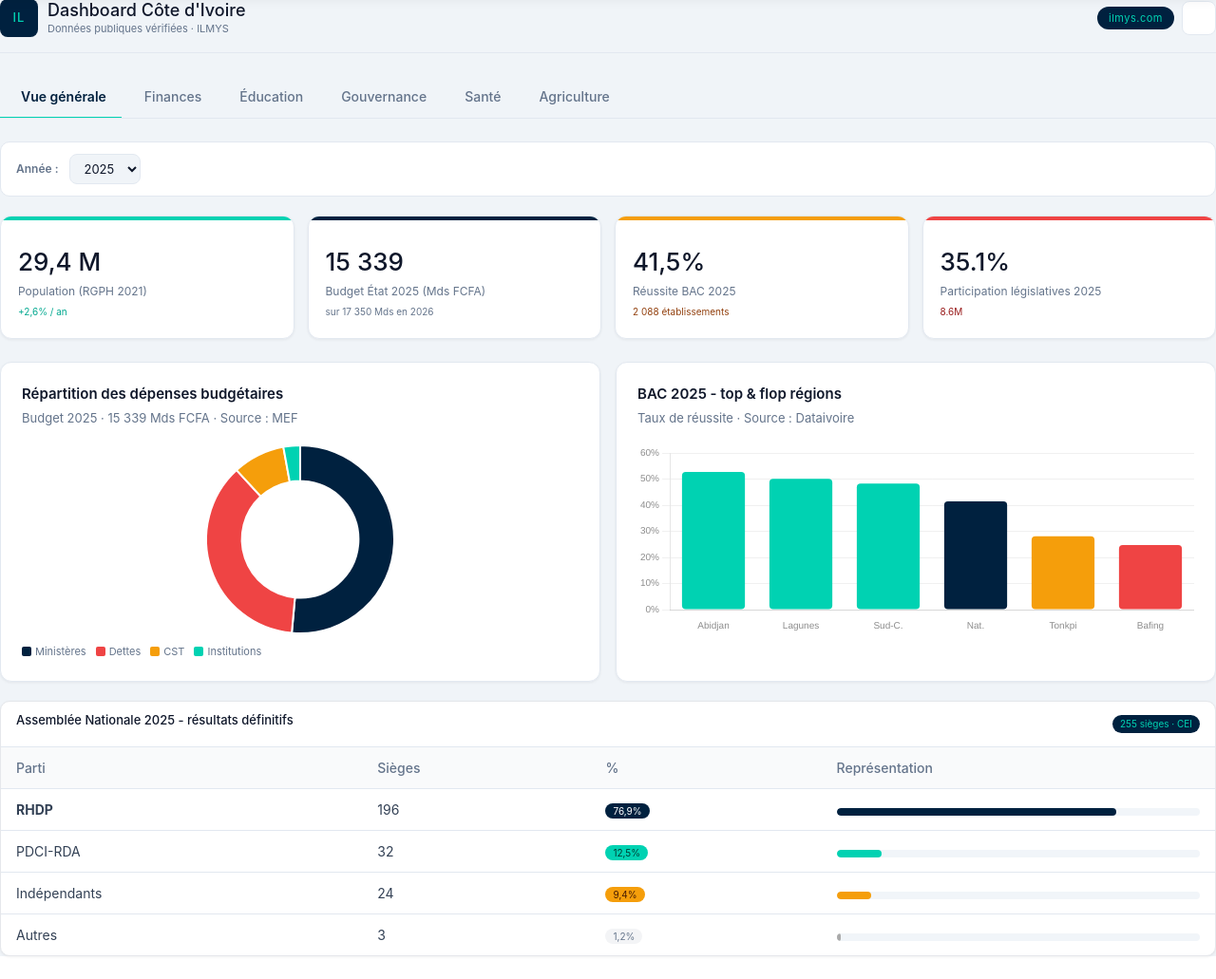
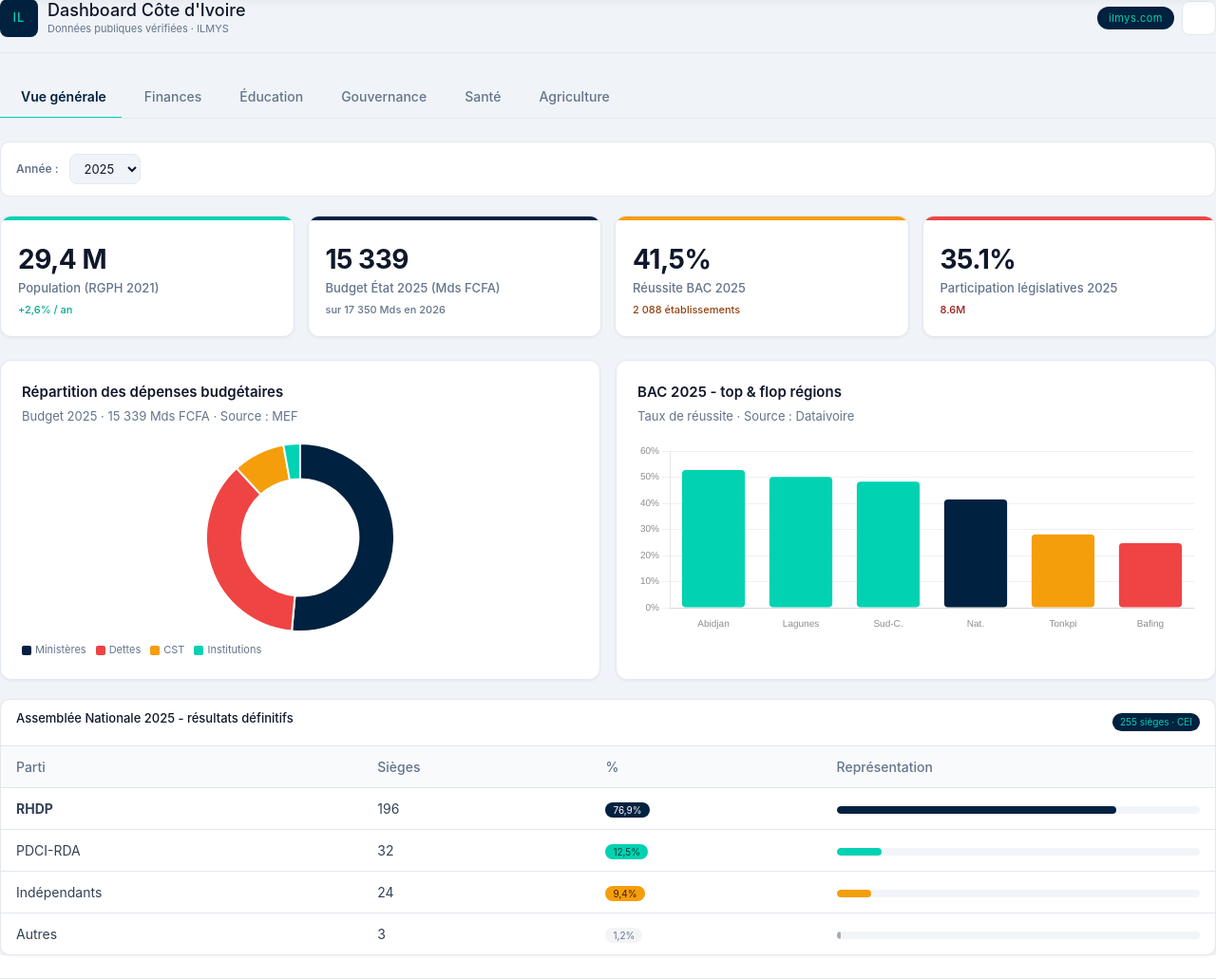
Before and after one commit to lynol/ilmys, a Flask app: page /dashboard in a window 1280 px wide. Shown: the part 69-1100 px from the top of the page at 95% size. Run offline with Flask 3, Linux system fonts and the light colour scheme; data that the repository does not hold is empty; some libraries are stand-ins or nearby versions.

Commit message:
Dashboard MAJ

```diff
--- a/templates/dashboard.html
+++ b/templates/dashboard.html
@@ -78,34 +78,34 @@
 
                 <div class="dash-kpi">
                     <div class="dash-kpi-stripe" style="background:#00d2b2"></div>
-                    <i class="ti ti-users" style="font-size:22px;color:#00d2b2;margin-bottom:8px;display:block"></i>
-                    <div style="font-size:20px;font-weight:500;color:var(--d-noir)">29,4 M</div>
-                    <div style="font-size:11px;color:var(--d-muted);margin-top:3px">Population (RGPH 2021)</div>
-                    <div style="font-size:10px;color:#00a88f;margin-top:5px">+2,6% / an</div>
+                    <i class="ti ti-users kpi-icon" style="color:#00d2b2" aria-hidden="true"></i>
+                    <div class="kpi-val">29,4 M</div>
+                    <div class="kpi-label">Population (RGPH 2021)</div>
+                    <div class="kpi-sub" style="color:#00a88f">+2,6% / an</div>
                 </div>
 
                 <div class="dash-kpi">
                     <div class="dash-kpi-stripe" style="background:#00213f"></div>
-                    <i class="ti ti-cash" style="font-size:22px;color:#00213f;margin-bottom:8px;display:block"></i>
-                    <div style="font-size:20px;font-weight:500;color:var(--d-noir)" id="kpi-budget">15 339</div>
-                    <div style="font-size:11px;color:var(--d-muted);margin-top:3px" id="vue-budget-lbl">Budget État 2025 (Mds FCFA)</div>
-                    <div style="font-size:10px;color:var(--d-muted);margin-top:5px" id="vue-budget-trend">sur 17 350 Mds en 2026</div>
+                    <i class="ti ti-cash kpi-icon" style="color:#00213f" aria-hidden="true"></i>
+                    <div class="kpi-val" id="kpi-budget">15 339</div>
+                    <div class="kpi-label" id="vue-budget-lbl">Budget État 2025 (Mds FCFA)</div>
+                    <div class="kpi-sub" style="color:var(--d-muted)" id="vue-budget-trend">sur 17 350 Mds en 2026</div>
                 </div>
 
                 <div class="dash-kpi">
                     <div class="dash-kpi-stripe" style="background:#f59e0b"></div>
-                    <i class="ti ti-certificate" style="font-size:22px;color:#f59e0b;margin-bottom:8px;display:block"></i>
-                    <div id="kpi-bac-taux" style="font-size:20px;font-weight:500;color:var(--d-noir)">41,5%</div>
-                    <div style="font-size:11px;color:var(--d-muted);margin-top:3px">Réussite BAC 2025</div>
-                    <div id="kpi-bac-etab" style="font-size:10px;color:#92400e;margin-top:5px">2 088 établissements</div>
+                    <i class="ti ti-certificate kpi-icon" style="color:#f59e0b" aria-hidden="true"></i>
+                    <div id="kpi-bac-taux" class="kpi-val">41,5%</div>
+                    <div class="kpi-label">Réussite BAC 2025</div>
+                    <div class="kpi-sub" id="kpi-bac-etab" style="color:#92400e">2 088 établissements</div>
                 </div>
 
                 <div class="dash-kpi">
                     <div class="dash-kpi-stripe" style="background:#ef4444"></div>
-                    <i class="ti ti-vote" style="font-size:22px;color:#ef4444;margin-bottom:8px;display:block"></i>
-                    <div id="kpi-elect-part" style="font-size:20px;font-weight:500;color:var(--d-noir)">35,1%</div>
-                    <div style="font-size:11px;color:var(--d-muted);margin-top:3px">Participation législatives 2025</div>
-                    <div id="kpi-elect-inscrits" style="font-size:10px;color:#991b1b;margin-top:5px">8,6M inscrits · 255 sièges</div>
+                    <i class="ti ti-vote kpi-icon" style="color:#ef4444" aria-hidden="true"></i>
+                    <div id="kpi-elect-part" class="kpi-val">35,1%</div>
+                    <div class="kpi-label">Participation législatives 2025</div>
+                    <div class="kpi-sub" id="kpi-elect-inscrits" style="color:#991b1b">8,6M inscrits · 255 sièges</div>
                 </div>
 
             </div>
```
